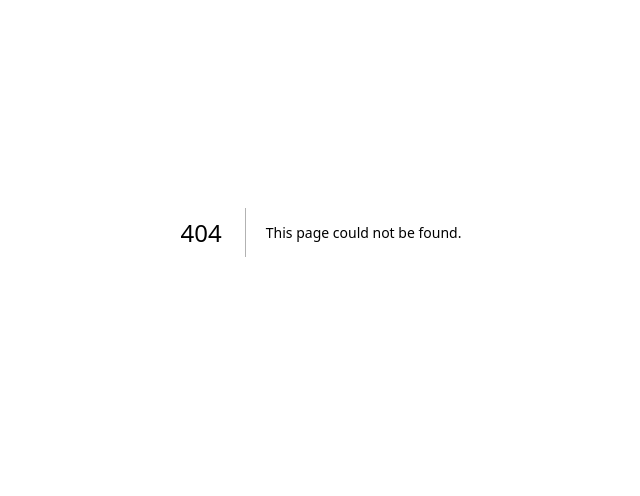
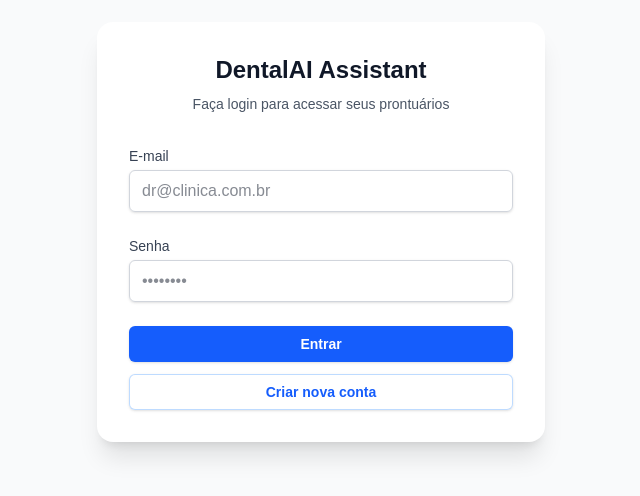
Before and after one commit to pedroso-dev/dental-ia-web, a Next.js app: page /login in a window 1280 px wide. Before the commit this address had no page. Shown: the part 168-664 px from the top of the page, without its empty margins (319-959 px from the left). Built offline with nearby package versions, Linux system fonts and the light colour scheme; no server answers.

Commit message:
feat: add login feature.

```diff
--- a/src/app/components/AudioRecorder.tsx
+++ b/src/app/components/AudioRecorder.tsx
@@ -1,6 +1,8 @@
 "use client";
 
 import { useState, useRef, useEffect } from "react";
+import { useRouter } from "next/navigation";
+import { createClient } from "@/utils/supabase/client";
 
 export default function AudioRecorder() {
   const [isRecording, setIsRecording] = useState(false);
@@ -8,13 +10,34 @@ export default function AudioRecorder() {
   const [isProcessing, setIsProcessing] = useState(false);
   const [statusMessage, setStatusMessage] = useState("");
 
-  // Estados para os dados do profissional
-  const [dentistName, setDentistName] = useState("Mateus");
-  const [crosp, setCrosp] = useState("123456");
-  const [dentistEmail, setDentistEmail] = useState("mateuspedroso.dev@gmail.com");
+  // Limpei os dados fixos iniciais para a tela nascer em branco
+  const [dentistName, setDentistName] = useState("");
+  const [crosp, setCrosp] = useState("");
+  const [dentistEmail, setDentistEmail] = useState("");
 
   const mediaRecorderRef = useRef<MediaRecorder | null>(null);
   const audioChunksRef = useRef<BlobPart[]>([]);
+
+  const router = useRouter();
+  const supabase = createClient();
+
+  useEffect(() => {
+    const checkUser = async () => {
+      const {
+        data: { user },
+      } = await supabase.auth.getUser();
+
+      if (!user) {
+        router.push("/login");
+      } else {
+        if (user.email) {
+          setDentistEmail(user.email);
+        }
+      }
+    };
+
+    checkUser();
+  }, [router, supabase]);
 
   useEffect(() => {
     let interval: NodeJS.Timeout;
@@ -32,7 +55,7 @@ export default function AudioRecorder() {
 
   const startRecording = async () => {
     if (!dentistEmail) {
-      alert("Por favor, preencha o e-mail para receber o prontuário.");
+      alert("Por favor, aguarde o carregamento do seu e-mail.");
       return;
     }
 
@@ -56,7 +79,6 @@ export default function AudioRecorder() {
         setStatusMessage("Fazendo upload do áudio seguro...");
 
         try {
-          // 1. Upload para o R2
           const filename = `consulta-${Date.now()}.webm`;
           const uploadRes = await fetch("/api/upload", {
             method: "POST",
@@ -75,7 +97,6 @@ export default function AudioRecorder() {
 
           setStatusMessage("Enviando para a fila de processamento da IA...");
 
-          // 2. Chamar a NOVA rota Assíncrona (Inngest) passando o E-mail
           const iaRes = await fetch("/api/process-audio", {
             method: "POST",
             headers: { "Content-Type": "application/json" },
@@ -85,7 +106,6 @@ export default function AudioRecorder() {
           const result = await iaRes.json();
 
           if (iaRes.ok) {
-            // Sucesso! A tela é liberada na hora.
             setStatusMessage(
               "✅ Áudio na fila! O prontuário chegará no seu e-mail em breve.",
             );
@@ -142,13 +162,13 @@ export default function AudioRecorder() {
               className="w-1/3 p-3 border border-gray-300 rounded-lg text-black"
             />
           </div>
+
           <input
             type="email"
-            placeholder="Seu E-mail (para receber o prontuário)"
+            placeholder="Carregando usuário..."
             value={dentistEmail}
-            onChange={(e) => setDentistEmail(e.target.value)}
-            required
-            className="w-full p-3 border border-gray-300 rounded-lg text-black"
+            disabled={true}
+            className="w-full p-3 border border-gray-200 rounded-lg text-gray-500 bg-gray-100 cursor-not-allowed"
           />
         </div>
       </div>
--- /dev/null
+++ b/src/app/components/LogoutButton.tsx
@@ -0,0 +1,23 @@
+"use client";
+
+import { useRouter } from "next/navigation";
+import { createClient } from "@/utils/supabase/client";
+
+export default function LogoutButton() {
+  const router = useRouter();
+  const supabase = createClient();
+
+  const handleLogout = async () => {
+    await supabase.auth.signOut();
+    router.push("/login");
+  };
+
+  return (
+    <button
+      onClick={handleLogout}
+      className="absolute top-6 right-6 rounded-md bg-white px-4 py-2 text-sm font-semibold text-red-600 shadow-sm ring-1 ring-inset ring-red-200 hover:bg-red-50 transition-colors"
+    >
+      Sair da Conta
+    </button>
+  );
+}
--- /dev/null
+++ b/src/app/login/page.tsx
@@ -0,0 +1,122 @@
+"use client";
+
+import { useState } from "react";
+import { useRouter } from "next/navigation";
+import { createClient } from "@/utils/supabase/client";
+
+export default function LoginPage() {
+  const [email, setEmail] = useState("");
+  const [password, setPassword] = useState("");
+  const [error, setError] = useState<string | null>(null);
+  const [message, setMessage] = useState<string | null>(null);
+  const [loading, setLoading] = useState(false);
+
+  const router = useRouter();
+  const supabase = createClient();
+
+  const handleLogin = async (e: React.FormEvent) => {
+    e.preventDefault();
+    setLoading(true);
+    setError(null);
+    setMessage(null);
+
+    const { error } = await supabase.auth.signInWithPassword({
+      email,
+      password,
+    });
+
+    if (error) {
+      setError("E-mail ou senha incorretos.");
+    } else {
+      router.push("/");
+    }
+    setLoading(false);
+  };
+
+  const handleSignUp = async () => {
+    setLoading(true);
+    setError(null);
+    setMessage(null);
+
+    const { error } = await supabase.auth.signUp({
+      email,
+      password,
+    });
+
+    if (error) {
+      setError(error.message);
+    } else {
+      setMessage(
+        "Conta criada! Verifique sua caixa de entrada para confirmar o e-mail.",
+      );
+    }
+    setLoading(false);
+  };
+
+  return (
+    <div className="flex min-h-screen items-center justify-center bg-gray-50 p-4">
+      <div className="w-full max-w-md rounded-2xl bg-white p-8 shadow-xl">
+        <div className="mb-8 text-center">
+          <h1 className="text-2xl font-bold text-gray-900">
+            DentalAI Assistant
+          </h1>
+          <p className="mt-2 text-sm text-gray-600">
+            Faça login para acessar seus prontuários
+          </p>
+        </div>
+
+        <form onSubmit={handleLogin} className="space-y-6">
+          <div>
+            <label className="block text-sm font-medium text-gray-700">
+              E-mail
+            </label>
+            <input
+              type="email"
+              value={email}
+              onChange={(e) => setEmail(e.target.value)}
+              required
+              className="mt-1 block w-full rounded-md border border-gray-300 px-3 py-2 text-gray-900 shadow-sm focus:border-blue-500 focus:outline-none focus:ring-1 focus:ring-blue-500"
+              placeholder="dr@clinica.com.br"
+            />
+          </div>
+
+          <div>
+            <label className="block text-sm font-medium text-gray-700">
+              Senha
+            </label>
+            <input
+              type="password"
+              value={password}
+              onChange={(e) => setPassword(e.target.value)}
+              required
+              className="mt-1 block w-full rounded-md border border-gray-300 px-3 py-2 text-gray-900 shadow-sm focus:border-blue-500 focus:outline-none focus:ring-1 focus:ring-blue-500"
+              placeholder="••••••••"
+            />
+          </div>
+
+          {error && <p className="text-sm text-red-600">{error}</p>}
+          {message && <p className="text-sm text-green-600">{message}</p>}
+
+          <div className="flex flex-col gap-3">
+            <button
+              type="submit"
+              disabled={loading}
+              className="flex w-full justify-center rounded-md bg-blue-600 px-4 py-2 text-sm font-semibold text-white shadow-sm hover:bg-blue-500 focus-visible:outline focus-visible:outline-2 focus-visible:outline-offset-2 focus-visible:outline-blue-600 disabled:opacity-50"
+            >
+              {loading ? "Processando..." : "Entrar"}
+            </button>
+
+            <button
+              type="button"
+              onClick={handleSignUp}
+              disabled={loading}
+              className="flex w-full justify-center rounded-md bg-white px-4 py-2 text-sm font-semibold text-blue-600 shadow-sm ring-1 ring-inset ring-blue-200 hover:bg-blue-50 disabled:opacity-50"
+            >
+              Criar nova conta
+            </button>
+          </div>
+        </form>
+      </div>
+    </div>
+  );
+}
--- a/src/app/page.tsx
+++ b/src/app/page.tsx
@@ -1,8 +1,12 @@
 import AudioRecorder from "./components/AudioRecorder";
+import LogoutButton from "./components/LogoutButton";
 
 export default function Home() {
   return (
-    <main className="flex min-h-screen flex-col items-center justify-center bg-gray-50 p-6">
+    // Adicionei a classe "relative" aqui no main
+    <main className="relative flex min-h-screen flex-col items-center justify-center bg-gray-50 p-6">
+      <LogoutButton />
+
       <div className="text-center mb-8">
         <h1 className="text-3xl font-bold text-gray-900 mb-2">
           DentalAI Assistant
--- /dev/null
+++ b/src/utils/supabase/client.ts
@@ -0,0 +1,8 @@
+import { createBrowserClient } from "@supabase/ssr";
+
+export function createClient() {
+  return createBrowserClient(
+    process.env.NEXT_PUBLIC_SUPABASE_URL!,
+    process.env.NEXT_PUBLIC_SUPABASE_ANON_KEY!,
+  );
+}
```
Also changed, not shown: 1 other file (tests, documents, lock files or other folders).
